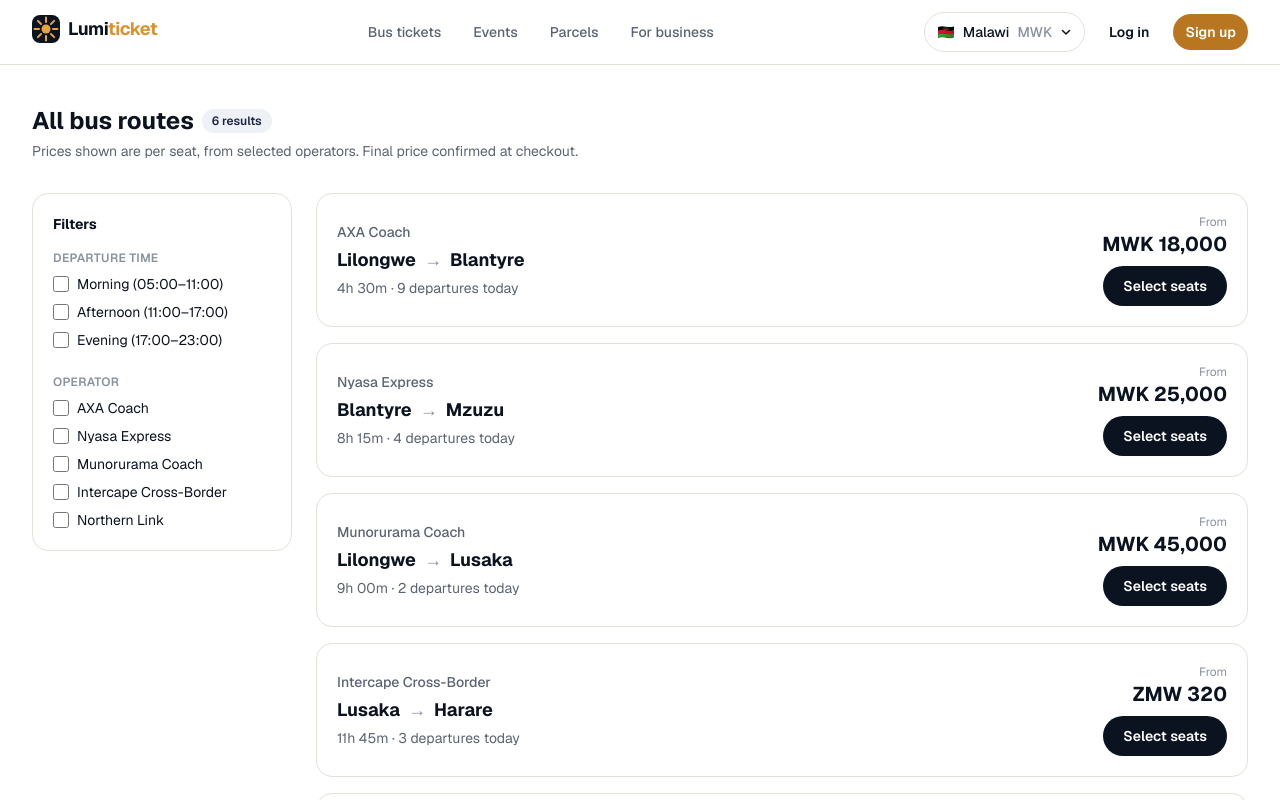
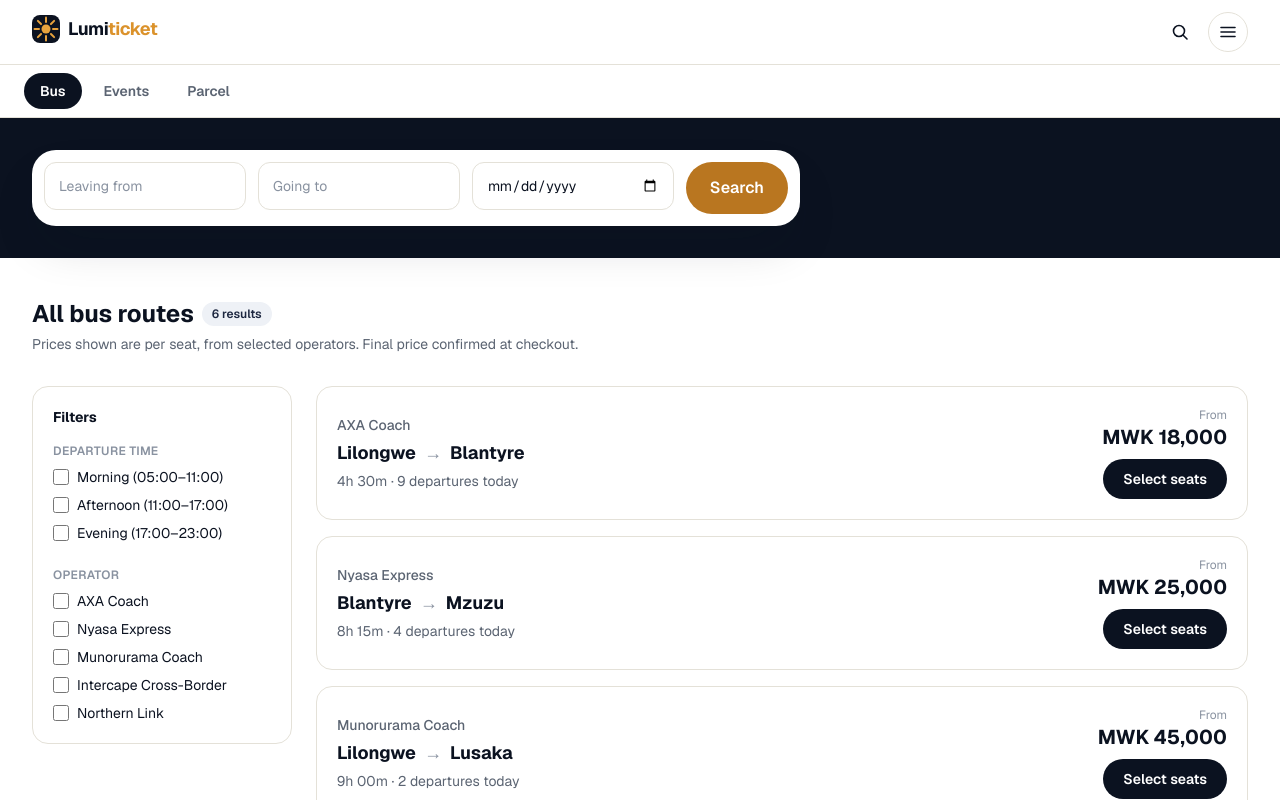
Before and after one commit to LUMTICKET/luticketnewui, a Next.js app: page /bus in a window 1280 px wide. Shown: the top 800 px of the page. Built offline with nearby package versions, Linux system fonts and the light colour scheme.

Commit message:
updated with feedbacks from executive

```diff
--- a/src/app/bus/page.tsx
+++ b/src/app/bus/page.tsx
@@ -2,6 +2,8 @@
 import { popularRoutes } from "@/lib/data";
 import { formatPrice } from "@/lib/format";
 import { Badge } from "@/components/ui/Badge";
+import { SearchBand } from "@/components/search/SearchBand";
+import { ModuleSearchBar } from "@/components/search/ModuleSearchBar";
 
 export const metadata = {
   title: "Bus tickets — Lumiticket",
@@ -12,15 +14,26 @@
   const origin = typeof params.origin === "string" ? params.origin : "";
   const destination =
     typeof params.destination === "string" ? params.destination : "";
+  const date = typeof params.date === "string" ? params.date : "";
 
   const results = popularRoutes.filter(
     (r) =>
       (!origin || r.origin.toLowerCase().includes(origin.toLowerCase())) &&
       (!destination ||
-        r.destination.toLowerCase().includes(destination.toLowerCase()))
+        r.destination.toLowerCase().includes(destination.toLowerCase())),
   );
 
   return (
+    <div>
+      <SearchBand>
+        <ModuleSearchBar
+          module="bus"
+          defaultOrigin={origin}
+          defaultDestination={destination}
+          defaultDate={date}
+        />
+      </SearchBand>
+
       <div className="mx-auto max-w-7xl px-4 py-10 sm:px-6 lg:px-8">
         <div className="flex flex-wrap items-center gap-2">
           <h1 className="text-2xl font-bold text-navy-950">
@@ -44,14 +57,19 @@
                 Departure time
               </p>
               <div className="mt-2 flex flex-col gap-2 text-sm text-ink">
-              {["Morning (05:00–11:00)", "Afternoon (11:00–17:00)", "Evening (17:00–23:00)"].map(
-                (label) => (
+                {[
+                  "Morning (05:00–11:00)",
+                  "Afternoon (11:00–17:00)",
+                  "Evening (17:00–23:00)",
+                ].map((label) => (
                   <label key={label} className="flex items-center gap-2">
-                    <input type="checkbox" className="h-4 w-4 accent-navy-950" />
+                    <input
+                      type="checkbox"
+                      className="h-4 w-4 accent-navy-950"
+                    />
                     {label}
                   </label>
-                )
-              )}
+                ))}
               </div>
             </div>
 
@@ -63,10 +81,13 @@
                 {[...new Set(popularRoutes.map((r) => r.operator))].map(
                   (op) => (
                     <label key={op} className="flex items-center gap-2">
-                    <input type="checkbox" className="h-4 w-4 accent-navy-950" />
+                      <input
+                        type="checkbox"
+                        className="h-4 w-4 accent-navy-950"
+                      />
                       {op}
                     </label>
-                )
+                  ),
                 )}
               </div>
             </div>
@@ -120,5 +141,6 @@
           </div>
         </div>
       </div>
+    </div>
   );
 }
--- a/src/app/events/page.tsx
+++ b/src/app/events/page.tsx
@@ -1,6 +1,8 @@
 import { trendingEvents } from "@/lib/data";
 import { formatEventDate, formatPrice } from "@/lib/format";
 import { Badge } from "@/components/ui/Badge";
+import { SearchBand } from "@/components/search/SearchBand";
+import { ModuleSearchBar } from "@/components/search/ModuleSearchBar";
 import Link from "next/link";
 
 export const metadata = {
@@ -22,10 +24,15 @@
       !q ||
       e.title.toLowerCase().includes(q) ||
       e.city.toLowerCase().includes(q) ||
-      e.category.toLowerCase().includes(q)
+      e.category.toLowerCase().includes(q),
   );
 
   return (
+    <div>
+      <SearchBand>
+        <ModuleSearchBar module="events" defaultQuery={q} />
+      </SearchBand>
+
       <div className="mx-auto max-w-7xl px-4 py-10 sm:px-6 lg:px-8">
         <h1 className="text-2xl font-bold text-navy-950">
           {q ? `Events matching “${q}”` : "All events"}
@@ -68,5 +75,6 @@
           ))}
         </div>
       </div>
+    </div>
   );
 }
--- a/src/app/parcels/page.tsx
+++ b/src/app/parcels/page.tsx
@@ -1,5 +1,6 @@
 import { Badge } from "@/components/ui/Badge";
-import { Button } from "@/components/ui/Button";
+import { SearchBand } from "@/components/search/SearchBand";
+import { ModuleSearchBar } from "@/components/search/ModuleSearchBar";
 
 export const metadata = {
   title: "Track a parcel — Lumiticket",
@@ -17,30 +18,14 @@
   const ref = typeof params.ref === "string" ? params.ref : "";
 
   return (
+    <div>
+      <SearchBand>
+        <ModuleSearchBar module="parcel" defaultRef={ref} />
+      </SearchBand>
+
       <div className="mx-auto max-w-3xl px-4 py-10 sm:px-6 lg:px-8">
-      <h1 className="text-2xl font-bold text-navy-950">Track a parcel</h1>
-      <p className="mt-1 text-sm text-ink-muted">
-        Enter your tracking number to see live status and handling history.
-      </p>
-
-      <form className="mt-6 flex flex-col gap-3 sm:flex-row">
-        <label className="sr-only" htmlFor="tracking">
-          Tracking number
-        </label>
-        <input
-          id="tracking"
-          name="ref"
-          defaultValue={ref}
-          placeholder="e.g. LMT-PCL-20481"
-          className="h-12 flex-1 rounded-xl border border-line px-3.5 text-sm focus:border-navy-400"
-        />
-        <Button type="submit" variant="primary" size="lg">
-          Track parcel
-        </Button>
-      </form>
-
         {ref ? (
-        <div className="mt-10 rounded-2xl border border-line p-6">
+          <div className="rounded-2xl border border-line p-6">
             <div className="flex flex-wrap items-center justify-between gap-2">
               <div>
                 <p className="text-xs text-ink-faint">Tracking number</p>
@@ -78,12 +63,13 @@
             </p>
           </div>
         ) : (
-        <p className="mt-10 text-sm text-ink-faint">
+          <p className="text-sm text-ink-faint">
             No tracking number entered yet — try{" "}
             <span className="font-medium text-ink">LMT-PCL-20481</span> as a
             sample.
           </p>
         )}
       </div>
+    </div>
   );
 }
--- a/src/components/layout/Header.tsx
+++ b/src/components/layout/Header.tsx
@@ -1,20 +1,25 @@
 "use client";
 
-import { useState } from "react";
+import { useEffect, useRef, useState } from "react";
 import Link from "next/link";
 import { Logo } from "./Logo";
+import { ModuleNav } from "./ModuleNav";
 import { CountrySwitcher } from "./CountrySwitcher";
 import { LinkButton } from "@/components/ui/Button";
 
-const navLinks = [
-  { href: "/bus", label: "Bus tickets" },
-  { href: "/events", label: "Events" },
-  { href: "/parcels", label: "Parcels" },
-  { href: "/business", label: "For business" },
-];
+export function Header() {
+  const [menuOpen, setMenuOpen] = useState(false);
+  const menuRef = useRef<HTMLDivElement>(null);
 
-export function Header() {
-  const [mobileOpen, setMobileOpen] = useState(false);
+  useEffect(() => {
+    function onClick(e: MouseEvent) {
+      if (menuRef.current && !menuRef.current.contains(e.target as Node)) {
+        setMenuOpen(false);
+      }
+    }
+    document.addEventListener("mousedown", onClick);
+    return () => document.removeEventListener("mousedown", onClick);
+  }, []);
 
   return (
     <header className="sticky top-0 z-40 border-b border-line bg-surface/95 backdrop-blur">
@@ -23,40 +28,33 @@
           <Logo />
         </Link>
 
-        <nav
-          aria-label="Primary"
-          className="hidden items-center gap-8 lg:flex"
+        <div className="flex items-center gap-2">
+          <Link
+            href="/#module-search"
+            aria-label="Search"
+            className="flex h-10 w-10 items-center justify-center rounded-full text-navy-950 hover:bg-surface-alt"
           >
-          {navLinks.map((link) => (
-            <Link
-              key={link.href}
-              href={link.href}
-              className="text-sm font-medium text-ink-muted hover:text-navy-950"
-            >
-              {link.label}
+            <svg width="18" height="18" viewBox="0 0 18 18" fill="none" aria-hidden>
+              <circle cx="8" cy="8" r="5.5" stroke="currentColor" strokeWidth="1.6" />
+              <path
+                d="M16 16l-3.8-3.8"
+                stroke="currentColor"
+                strokeWidth="1.6"
+                strokeLinecap="round"
+              />
+            </svg>
           </Link>
-          ))}
-        </nav>
 
-        <div className="hidden items-center gap-3 lg:flex">
-          <CountrySwitcher />
-          <LinkButton href="/login" variant="ghost" size="sm">
-            Log in
-          </LinkButton>
-          <LinkButton href="/signup" variant="accent" size="sm">
-            Sign up
-          </LinkButton>
-        </div>
-
+          <div className="relative" ref={menuRef}>
             <button
               type="button"
-          className="flex h-10 w-10 items-center justify-center rounded-full border border-line lg:hidden"
+              className="flex h-10 w-10 items-center justify-center rounded-full border border-line"
               aria-label="Open menu"
-          aria-expanded={mobileOpen}
-          onClick={() => setMobileOpen((v) => !v)}
+              aria-expanded={menuOpen}
+              onClick={() => setMenuOpen((v) => !v)}
             >
               <svg width="18" height="18" viewBox="0 0 18 18" fill="none" aria-hidden>
-            {mobileOpen ? (
+                {menuOpen ? (
                   <path
                     d="M3 3l12 12M15 3L3 15"
                     stroke="#0B1220"
@@ -73,35 +71,71 @@
                 )}
               </svg>
             </button>
+
+            {menuOpen && (
+              <div className="absolute right-0 z-30 mt-2 w-72 rounded-2xl border border-line bg-surface p-4 shadow-xl">
+                <p className="px-1 text-xs font-semibold uppercase tracking-wide text-ink-faint">
+                  Region
+                </p>
+                <div className="mt-2">
+                  <CountrySwitcher />
                 </div>
 
-      {mobileOpen && (
-        <div className="border-t border-line bg-surface px-4 pb-6 pt-2 lg:hidden">
-          <nav aria-label="Mobile" className="flex flex-col">
-            {navLinks.map((link) => (
+                <div className="mt-4 flex flex-col border-t border-line pt-4">
                   <Link
-                key={link.href}
-                href={link.href}
-                onClick={() => setMobileOpen(false)}
-                className="border-b border-line py-3 text-sm font-medium text-ink"
+                    href="/business"
+                    onClick={() => setMenuOpen(false)}
+                    className="rounded-lg px-1 py-2 text-sm font-medium text-ink hover:bg-surface-alt"
                   >
-                {link.label}
+                    For business
                   </Link>
-            ))}
-          </nav>
-          <div className="mt-4 flex flex-col gap-3">
-            <CountrySwitcher />
-            <div className="flex gap-3">
-              <LinkButton href="/login" variant="outline" size="md" className="flex-1">
+                  <Link
+                    href="/help"
+                    onClick={() => setMenuOpen(false)}
+                    className="rounded-lg px-1 py-2 text-sm font-medium text-ink hover:bg-surface-alt"
+                  >
+                    Help centre
+                  </Link>
+                  <Link
+                    href="/bookings"
+                    onClick={() => setMenuOpen(false)}
+                    className="rounded-lg px-1 py-2 text-sm font-medium text-ink hover:bg-surface-alt"
+                  >
+                    Manage my bookings
+                  </Link>
+                </div>
+
+                <div className="mt-4 flex gap-2 border-t border-line pt-4">
+                  <LinkButton
+                    href="/login"
+                    variant="outline"
+                    size="sm"
+                    className="flex-1"
+                    onClick={() => setMenuOpen(false)}
+                  >
                     Log in
                   </LinkButton>
-              <LinkButton href="/signup" variant="accent" size="md" className="flex-1">
+                  <LinkButton
+                    href="/signup"
+                    variant="accent"
+                    size="sm"
+                    className="flex-1"
+                    onClick={() => setMenuOpen(false)}
+                  >
                     Sign up
                   </LinkButton>
                 </div>
               </div>
+            )}
           </div>
-      )}
+        </div>
+      </div>
+
+      <div className="border-t border-line">
+        <div className="mx-auto flex max-w-7xl items-center px-2 py-2 sm:px-4 lg:px-6">
+          <ModuleNav />
+        </div>
+      </div>
     </header>
   );
 }
--- /dev/null
+++ b/src/components/layout/ModuleNav.tsx
@@ -0,0 +1,42 @@
+"use client";
+
+import Link from "next/link";
+import { usePathname } from "next/navigation";
+
+const modules = [
+  { key: "bus", label: "Bus", href: "/" },
+  { key: "events", label: "Events", href: "/events" },
+  { key: "parcel", label: "Parcel", href: "/parcels" },
+] as const;
+
+function isActive(pathname: string, key: (typeof modules)[number]["key"]) {
+  if (key === "bus") return pathname === "/" || pathname.startsWith("/bus");
+  if (key === "events") return pathname.startsWith("/events");
+  return pathname.startsWith("/parcels");
+}
+
+export function ModuleNav({ className = "" }: { className?: string }) {
+  const pathname = usePathname();
+
+  return (
+    <nav aria-label="Modules" className={`flex items-center gap-1.5 ${className}`}>
+      {modules.map((m) => {
+        const active = isActive(pathname, m.key);
+        return (
+          <Link
+            key={m.key}
+            href={m.href}
+            aria-current={active ? "page" : undefined}
+            className={`rounded-full px-4 py-2 text-sm font-semibold transition-colors ${
+              active
+                ? "bg-navy-950 text-white"
+                : "text-ink-muted hover:bg-surface-alt hover:text-navy-950"
+            }`}
+          >
+            {m.label}
+          </Link>
+        );
+      })}
+    </nav>
+  );
+}
--- a/src/components/home/SearchWidget.tsx
+++ b/src/components/search/ModuleSearchBar.tsx
@@ -1,36 +1,53 @@
 "use client";
 
 import { useRouter } from "next/navigation";
-import { useState, type FormEvent } from "react";
+import { useEffect, useRef, useState, type FormEvent } from "react";
 import { Button } from "@/components/ui/Button";
 
-type Tab = "bus" | "events" | "parcel";
-
-const tabs: { id: Tab; label: string }[] = [
-  { id: "bus", label: "Bus tickets" },
-  { id: "events", label: "Events" },
-  { id: "parcel", label: "Track a parcel" },
-];
+type Module = "bus" | "events" | "parcel";
 
 const inputClasses =
   "h-12 w-full rounded-xl border border-line bg-surface px-3.5 text-sm text-ink placeholder:text-ink-faint focus:border-navy-400";
 
-export function SearchWidget() {
-  const [tab, setTab] = useState<Tab>("bus");
+interface ModuleSearchBarProps {
+  module: Module;
+  defaultOrigin?: string;
+  defaultDestination?: string;
+  defaultDate?: string;
+  defaultQuery?: string;
+  defaultRef?: string;
+}
+
+export function ModuleSearchBar({
+  module,
+  defaultOrigin = "",
+  defaultDestination = "",
+  defaultDate = "",
+  defaultQuery = "",
+  defaultRef = "",
+}: ModuleSearchBarProps) {
   const router = useRouter();
+  const firstFieldRef = useRef<HTMLInputElement>(null);
 
-  const [origin, setOrigin] = useState("");
-  const [destination, setDestination] = useState("");
-  const [date, setDate] = useState("");
-  const [eventQuery, setEventQuery] = useState("");
-  const [trackingNo, setTrackingNo] = useState("");
+  const [origin, setOrigin] = useState(defaultOrigin);
+  const [destination, setDestination] = useState(defaultDestination);
+  const [date, setDate] = useState(defaultDate);
+  const [eventQuery, setEventQuery] = useState(defaultQuery);
+  const [trackingNo, setTrackingNo] = useState(defaultRef);
+
+  useEffect(() => {
+    if (typeof window === "undefined") return;
+    if (window.location.hash === "#module-search") {
+      firstFieldRef.current?.focus();
+    }
+  }, []);
 
   function onSubmit(e: FormEvent) {
     e.preventDefault();
-    if (tab === "bus") {
+    if (module === "bus") {
       const params = new URLSearchParams({ origin, destination, date });
       router.push(`/bus?${params.toString()}`);
-    } else if (tab === "events") {
+    } else if (module === "events") {
       const params = new URLSearchParams({ q: eventQuery });
       router.push(`/events?${params.toString()}`);
     } else {
@@ -40,38 +57,19 @@
   }
 
   return (
-    <div className="w-full max-w-3xl rounded-3xl bg-surface p-2 shadow-2xl shadow-navy-950/20">
-      <div
-        role="tablist"
-        aria-label="Search Lumiticket"
-        className="flex gap-1 p-1"
-      >
-        {tabs.map((t) => (
-          <button
-            key={t.id}
-            role="tab"
-            type="button"
-            aria-selected={tab === t.id}
-            onClick={() => setTab(t.id)}
-            className={`rounded-xl px-4 py-2.5 text-sm font-semibold transition-colors ${
-              tab === t.id
-                ? "bg-navy-950 text-white"
-                : "text-ink-muted hover:bg-surface-alt"
-            }`}
-          >
-            {t.label}
-          </button>
-        ))}
-      </div>
-
-      <form onSubmit={onSubmit} className="p-3 pt-1">
-        {tab === "bus" && (
+    <div
+      id="module-search"
+      className="w-full max-w-3xl scroll-mt-28 rounded-3xl bg-surface p-3 shadow-2xl shadow-navy-950/20"
+    >
+      <form onSubmit={onSubmit}>
+        {module === "bus" && (
           <div className="grid grid-cols-1 gap-3 sm:grid-cols-[1fr_1fr_1fr_auto]">
             <label className="sr-only" htmlFor="origin">
               Leaving from
             </label>
             <input
               id="origin"
+              ref={firstFieldRef}
               className={inputClasses}
               placeholder="Leaving from"
               value={origin}
@@ -103,13 +101,14 @@
           </div>
         )}
 
-        {tab === "events" && (
+        {module === "events" && (
           <div className="grid grid-cols-1 gap-3 sm:grid-cols-[1fr_auto]">
             <label className="sr-only" htmlFor="event-query">
               Search events, artists, or venues
             </label>
             <input
               id="event-query"
+              ref={firstFieldRef}
               className={inputClasses}
               placeholder="Search events, artists, or venues"
               value={eventQuery}
@@ -121,13 +120,14 @@
           </div>
         )}
 
-        {tab === "parcel" && (
+        {module === "parcel" && (
           <div className="grid grid-cols-1 gap-3 sm:grid-cols-[1fr_auto]">
             <label className="sr-only" htmlFor="tracking-no">
               Parcel tracking number
             </label>
             <input
               id="tracking-no"
+              ref={firstFieldRef}
               className={inputClasses}
               placeholder="Enter your parcel tracking number"
               value={trackingNo}
--- /dev/null
+++ b/src/components/search/SearchBand.tsx
@@ -0,0 +1,7 @@
+export function SearchBand({ children }: { children: React.ReactNode }) {
+  return (
+    <section className="bg-navy-950">
+      <div className="mx-auto max-w-7xl px-4 py-8 sm:px-6 lg:px-8">{children}</div>
+    </section>
+  );
+}
```
Also changed, not shown: src/app/page.tsx (+6 -5 lines), src/components/home/Hero.tsx (deleted, +0 -27 lines), src/components/home/TrendingEvents.tsx (deleted, +0 -82 lines). Lines whose indentation alone changed are shown as unchanged.
